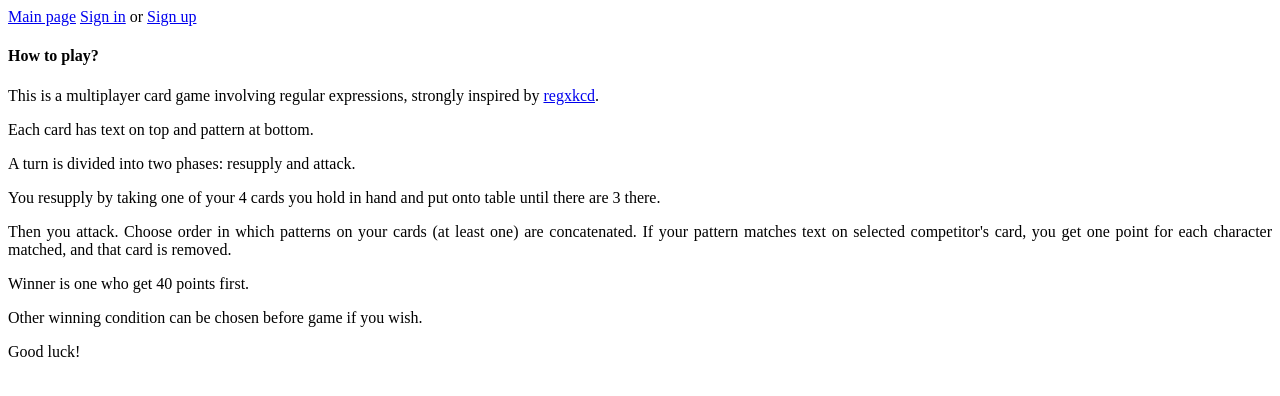
After one commit to Chocimier/regame, a Django app: template regame/templates/regame/helppage.html in a window 1280 px wide. The commit adds this page. Shown: the top 396 px of the page. Run offline with Django 3.2, Linux system fonts and the light colour scheme; the template is opened without the code that fills it, so the values that code supplies are empty.

Commit message:
How to play

```diff
--- a/regame/forms.py
+++ b/regame/forms.py
@@ -58,7 +58,7 @@ class OntoTableForm(forms.Form):
         return "Select card in hand and put it onto table."
 
     def submittext(self):
-        return "Put"
+        return 'Resupply'
 
 
 class AttackForm(forms.Form):
--- a/regame/static/regame/style.css
+++ b/regame/static/regame/style.css
@@ -1,3 +1,7 @@
+p {
+	text-align: justify;
+}
+
 .card {
 	font-family: monospace;
 	font-size: 1.1rem;
@@ -41,3 +45,7 @@ form h4 {
 	display: inline-block;
 	vertical-align: top;
 }
+
+.narrow {
+	max-width: 32ex;
+}
--- /dev/null
+++ b/regame/templates/regame/helppage.html
@@ -0,0 +1,5 @@
+{% extends "regame/base.html" %}
+
+{% block content %}
+{% include "regame/howtoplay.html" %}
+{% endblock %}
--- /dev/null
+++ b/regame/templates/regame/howtoplay.html
@@ -0,0 +1,13 @@
+<div>
+<h4>How to play?</h4>
+<p>This is a multiplayer card game involving regular expressions, strongly inspired by <a href="https://mekagem.itch.io/regxkcd">regxkcd</a>.</p>
+<p>Each card has text on top and pattern at bottom.</p>
+<p>A turn is divided into two phases: resupply and attack.</p>
+<p>You resupply by taking one of your 4 cards you hold in hand and put onto table until there are 3 there.</p>
+<p>Then you attack.
+Choose order in which patterns on your cards (at least one) are concatenated.
+If your pattern matches text on selected competitor's card, you get one point for each character matched, and that card is removed.</p>
+<p>Winner is one who get 40 points first.</p>
+<p>Other winning condition can be chosen before game if you wish.</p>
+<p>Good luck!</p>
+</div>
--- a/regame/templates/regame/main.html
+++ b/regame/templates/regame/main.html
@@ -26,5 +26,6 @@
 
 <p>Or <a href="{% url 'new_match' %}">Challenge someone you know</a>.</p>
 <p>You can also wait for others <a href="{% url 'new_match' %}?player2=bot">playing with a bot</a>.</p>
+<p><a href="{% url 'helppage' %}">How to play?</a></p>
 
 {% endblock %}
--- a/regame/templates/regame/match.html
+++ b/regame/templates/regame/match.html
@@ -106,8 +106,9 @@ Competitor's:<br/>
 
 </form>
 </div>
-<div class="column">
+<div class="column narrow">
     {% include "regame/reminder.html" %}
+    {% include "regame/howtoplay.html" %}
 </div>
 
 {{ movedesc }}
--- a/regame/urls.py
+++ b/regame/urls.py
@@ -9,4 +9,5 @@ urlpatterns = [
    path('match/<int:no>/refill', views.refill, name='match_refill'),
    path('players/hidden', views.playerhidden, name='player_hidden'),
    path('forget', views.forget, name='forget'),
+   path('howtoplay', views.helppage, name='helppage'),
 ]
--- a/regame/views.py
+++ b/regame/views.py
@@ -159,3 +159,7 @@ def forget(request):
     if player.userprofile.temporary:
         player.delete()
     return redirect('main')
+
+
+def helppage(request):
+    return render(request, 'regame/helppage.html')
```
